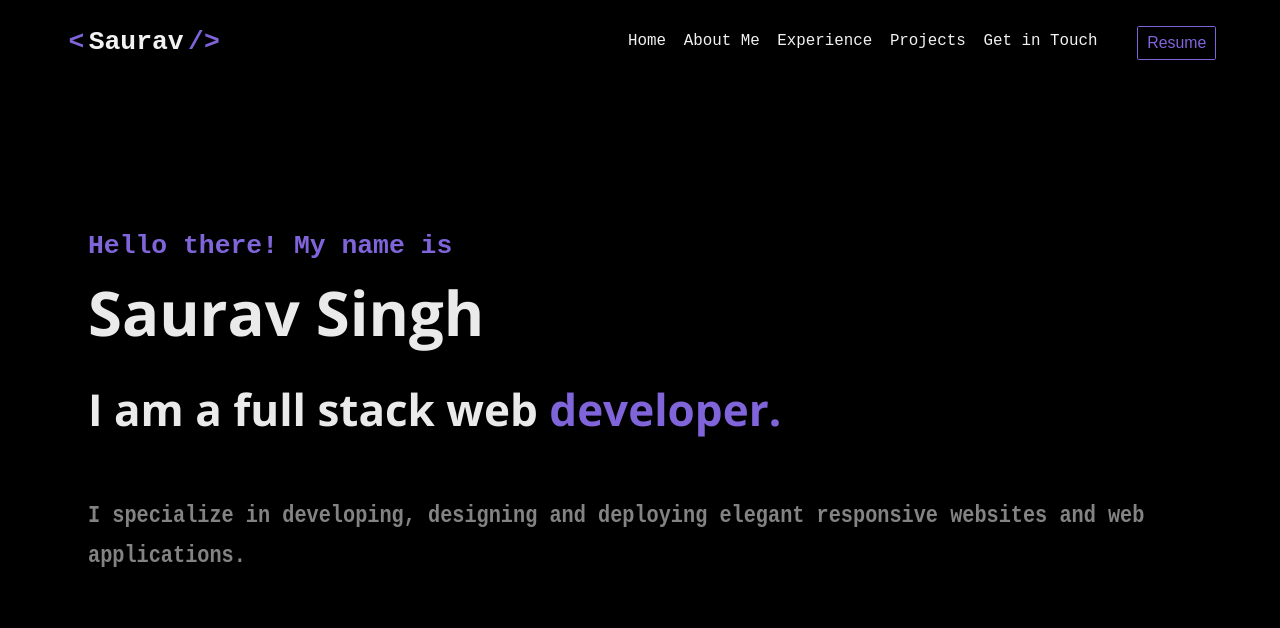
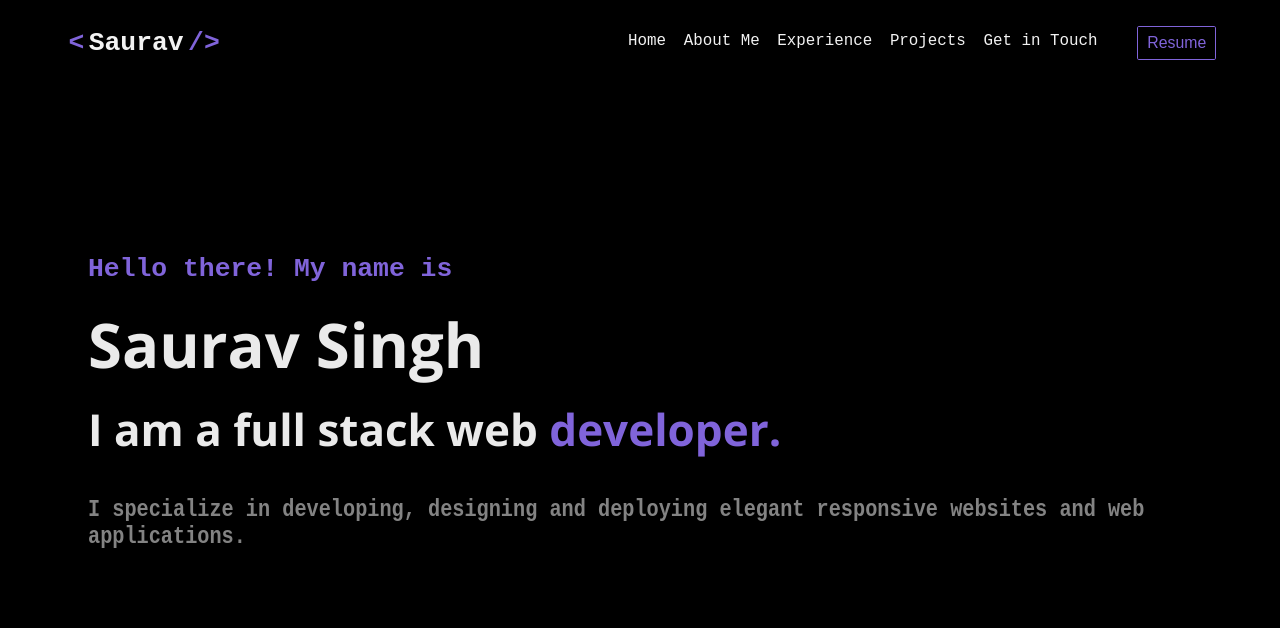
Before and after one commit to Saurav1999/sauravsingh.github.io, a website: page index.html in a window 1280 px wide. Shown: the top 628 px of the page. Drawn offline with nearby package versions, Linux system fonts and the light colour scheme; a web font is replaced by a local one.

Commit message:
some changes

```diff
--- a/index.html
+++ b/index.html
@@ -119,7 +119,7 @@
         </div>
       </div>
     </section>
-    <section class="about">
+    <!-- <section class="about">
       <h1>About Me</h1>
 
       <div class="about-container">
@@ -147,7 +147,7 @@
 
 
       </div>
-    </section>
+    </section> -->
     <script src="./scripts/main.js"></script>
   </body>
 </html>
--- a/sass/_showcase.scss
+++ b/sass/_showcase.scss
@@ -2,14 +2,15 @@
   width: 100%;
   height: 100vh;
   min-height: 100vh;
-  margin: 0rem 5rem;
+  margin: 0rem auto;
   font-weight: 700;
   font-family: "Fira Mono", monospace;
   // margin-top: 12rem;
   // overflow: hidden;
-  display: flex;
+  display: grid;
+  place-items: center;
   &__main {
-    width: 100%;
+    // width: 100%;
     height: 100%;
     min-height: 60rem;
     // margin:  7rem 0;
@@ -22,10 +23,10 @@
     margin: 10rem 0;
     align-self: center;
     // height: 70%;
-    width: 80%;
+    // width: 80%;
     display: grid;
-    grid-template-columns: 100%;
-    grid-template-rows: 4rem 7rem 11rem minmax(2.3rem, auto);
+    grid-template-columns: auto;
+    // grid-template-rows: 4rem 7rem 11rem minmax(2.3rem, auto);
     align-items: center;
     grid-gap: 2rem;
 
--- a/sass/base/_base.scss
+++ b/sass/base/_base.scss
@@ -15,11 +15,11 @@ body {
   background: black;
   color: #eaeaea;
   box-sizing: border-box;
-  line-height: 1.7;
+  // line-height: 1.7;
   padding: 0 10rem;
   display: grid;
   place-items: center;
-  // min-height: 100rem;
+  // min-height: 60rem;
   // font-size: 3rem;
   // overflow: hidden;
 }
```
Also changed, not shown: css/style.css, 1 other file.
